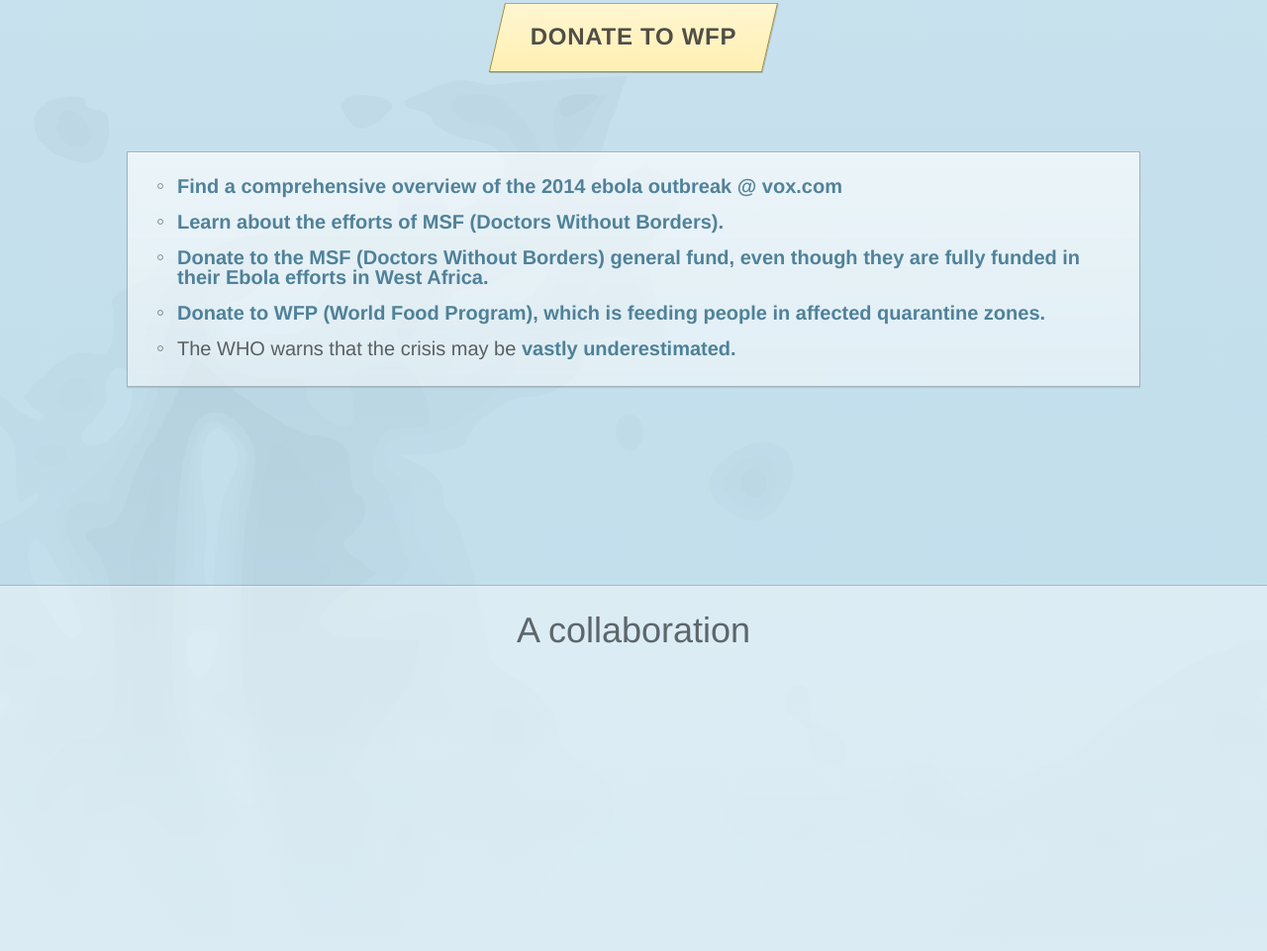
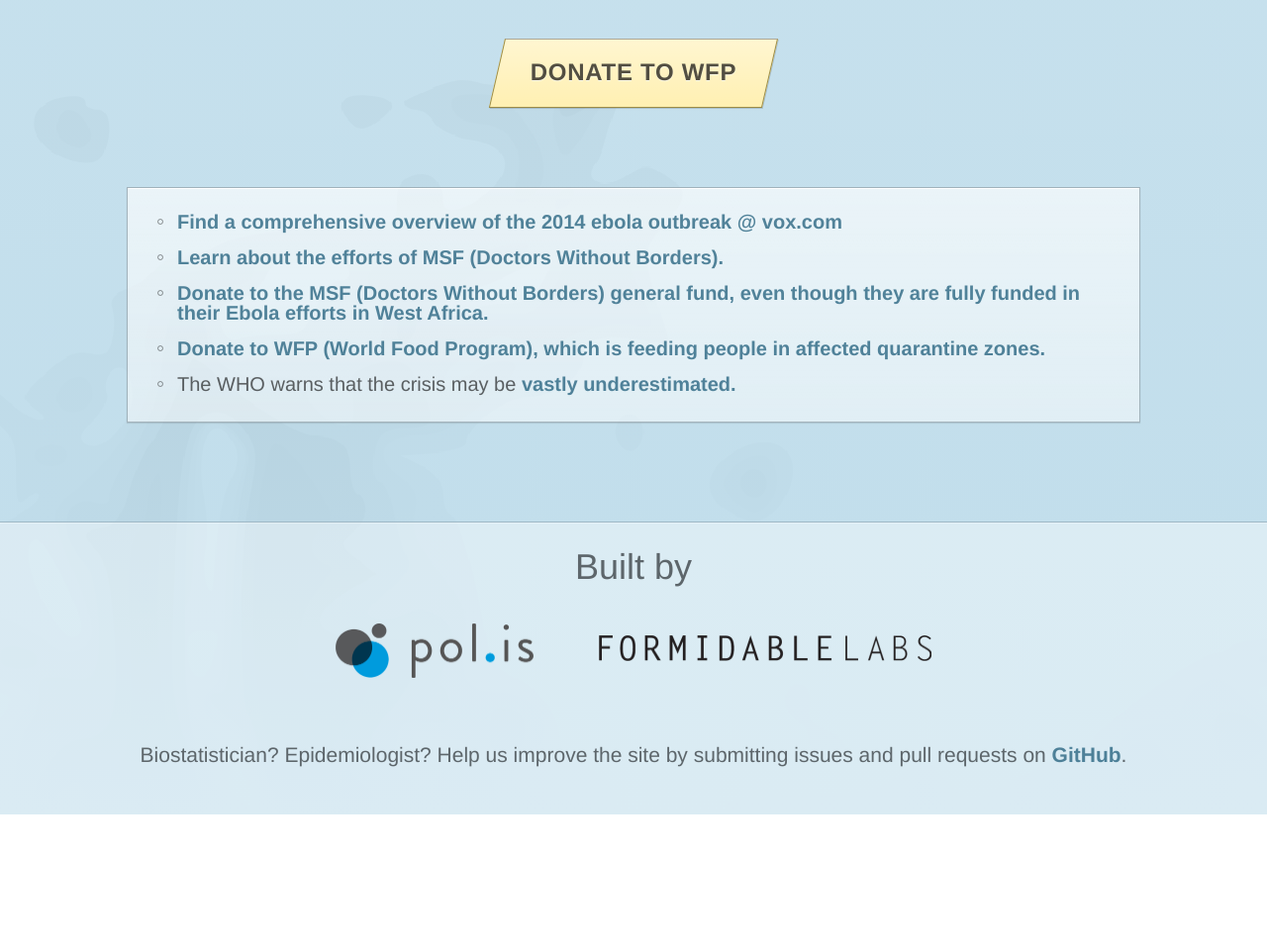
Before and after one commit to colinmegill/ebola, a website: page index.html in a window 1280 px wide. Shown: the part 1392-2353 px from the top of the page at 99% size. After the commit the page ends 2215 px from the top, so only its background shows below. Drawn offline with nearby package versions, Linux system fonts and the light colour scheme.

Commit message:
Add logos and social buttons

```diff
--- a/index.html
+++ b/index.html
@@ -2,6 +2,7 @@
 <html>
 <meta charset="utf-8">
 <head>
+	<title>Ebola in 2014</title>
 	<script type="text/javascript" src="//use.typekit.net/xhb3qda.js"></script>
 	<script type="text/javascript">try{Typekit.load();}catch(e){}</script>
 	<style>
@@ -38,6 +39,10 @@
 			width: 90%;
 			max-width: 1024px;
 			margin: 0 auto;
+		}
+
+		.Row {
+			padding: 0 0 100px;
 		}
 
 		.Header {
@@ -92,7 +97,7 @@
 
 		.Kicker--backdrop {
 			margin: 0;
-			padding: 46px 0 50px;
+			padding: 46px 0 46px;
 		}
 
 		.Kicker--backdrop:before {
@@ -270,22 +275,64 @@
 
 		.Footer {
 			overflow: hidden;
-
-			margin-top: 200px;
-			padding-top: 24px;
+			padding: 24px 0 48px;
 			border-top: 1px solid rgba(157, 183, 197, 1);
 
 			background: rgba(255,255,255,0.4);
 			box-shadow: inset 0 1px 0 rgba(255,255,255,0.3);
 			color: rgba(93, 102, 107, 1);
+			text-align: center;
 		}
 
 		.SubtleHeading {
-			margin-top: 0;
-			padding-bottom: 300px;
+			margin: 0 0 36px;
 
 			font-weight: 300;
 			text-align: center;
+		}
+
+		.LogoList {
+			margin: 0 0 60px;
+			padding: 0;
+
+			list-style: none;
+			text-align: center;
+		}
+
+		.LogoList li {
+			display: inline-block;
+			margin-left: 60px;
+
+			vertical-align: top;
+		}
+
+		.LogoList li:first-child {
+			margin-left: 0;
+		}
+
+		.Logo-Polis {
+			width: 200px;
+		}
+
+		.Logo-Formidable {
+			position: relative;
+			top: 12px;
+
+			width: 336px;
+		}
+
+		.Social {
+			margin-top: 5px;
+		}
+
+		.u-MiniCopy {
+			margin: 0;
+
+			font-size: 21px;
+		}
+
+		.u-NoMargin {
+			margin: 0;
 		}
 
 		.u-Overflow {
@@ -309,13 +356,20 @@
 
 <div class="u-Overflow">
 	<div class="Container">
-		<p class="Kicker Kicker--backdrop">This site is auto updating. It is always based on <a href="http://healthmap.org/ebola/">the most recent data posted to healthmap.</a> We built it because we kept asking the questions: what's the rate of increase? Is it exponential? How do rates of new cases compare to deaths? These questions are at the heart of the story of Ebola, and need to be answered on a continual basis.</p>
+		<div class="Kicker Kicker--backdrop">
+			<p class="u-NoMargin">This site is auto updating. It is always based on <a href="http://healthmap.org/ebola/">the most recent data posted to healthmap.</a> We built it because we kept asking the questions: what's the rate of increase? Is it exponential? How do rates of new cases compare to deaths? These questions are at the heart of the story of Ebola, and need to be answered on a continual basis.</p>
+
+			<div class="Social">
+				<a href="https://twitter.com/share" class="twitter-share-button">Tweet</a>
+				<iframe src="//www.facebook.com/plugins/like.php?href=https%3A%2F%2Fdevelopers.facebook.com%2Fdocs%2Fplugins%2F&amp;width&amp;layout=button_count&amp;action=recommend&amp;show_faces=true&amp;share=false&amp;height=21&amp;appId=130905330306774" scrolling="no" frameborder="0" style="border:none; overflow:hidden; height:21px;" allowTransparency="true"></iframe>
+			</div>
+		</div>
 	</div>
 </div>
 
 <div class="Chart"></div>
 
-<div class="Container">
+<div class="Container Row">
 	<h2 class="Subheading">How you can help</h2>
 
 	<p class="Kicker">The United Nations World Food Program (WFP) is feeding people in quarantine zones. <a href="https://www.wfp.org/stories/wfp-response-ebola">They are presently scaling up their operations in affected regions</a> to serve over 1,000,000 human beings across 3 countries. Their efforts are critical in preventing a medical crisis from becoming a broader humanitarian crisis. Please help them help others.</p>
@@ -338,9 +392,24 @@
 </div>
 
 <footer class="Footer">
-	<h2 class="SubtleHeading">A collaboration</h2>
+	<div class="Container">
+		<h2 class="SubtleHeading">Built by</h2>
 
+		<ul class="LogoList">
+			<li>
+				<a href="http://pol.is">
+					<img class="Logo Logo-Polis" src="assets/polis.png" alt="Polis">
+				</a>
+			</li>
+			<li>
+				<a href="http://formidablelabs.com">
+					<img class="Logo Logo-Formidable" src="assets/formidable-labs.png" alt="Formidable Labs">
+				</a>
+			</li>
+		</ul>
 
+		<p class="u-MiniCopy">Biostatistician? Epidemiologist? Help us improve the site by submitting issues and pull requests on <a href="https://github.com/colinmegill/ebola">GitHub</a>.</p>
+	</div>
 </footer>
 
 
@@ -478,5 +547,6 @@
 });
 
 </script>
+<script>!function(d,s,id){var js,fjs=d.getElementsByTagName(s)[0],p=/^http:/.test(d.location)?'http':'https';if(!d.getElementById(id)){js=d.createElement(s);js.id=id;js.src=p+'://platform.twitter.com/widgets.js';fjs.parentNode.insertBefore(js,fjs);}}(document, 'script', 'twitter-wjs');</script>
 </body>
 </html>
```
Also changed, not shown: assets/formidable-labs.png (added), assets/polis.png (added).
